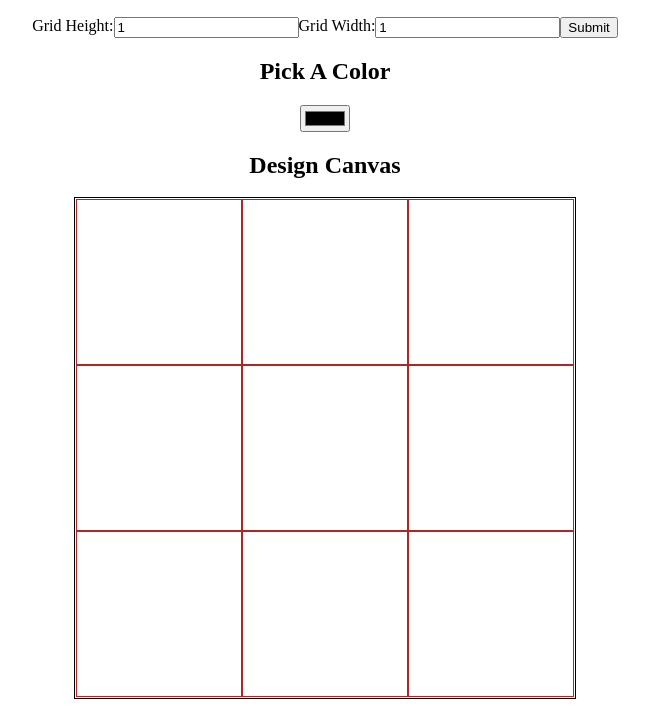
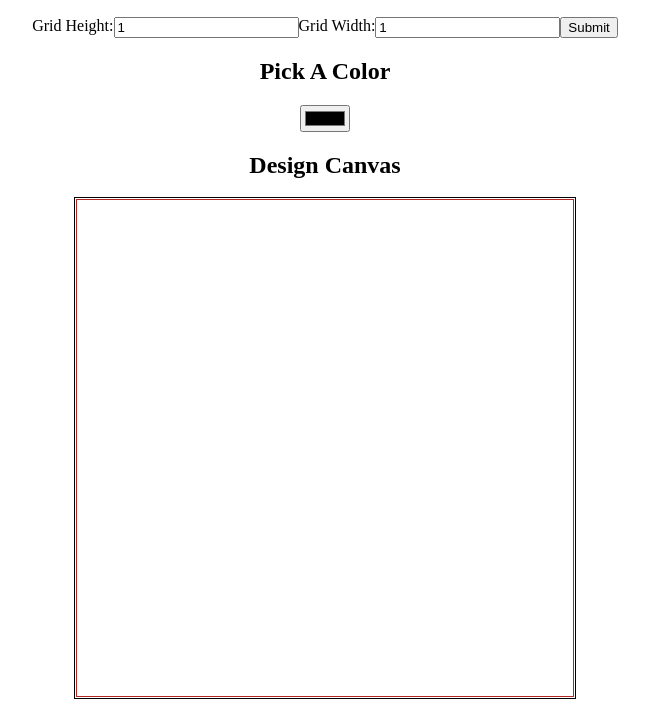
Before and after one commit to cah311/etch-a-sketch, a plain HTML site: page index.html in a window 1280 px wide. Both pictures are taken after a click on the input 904 px from the left and 137 px from the top of the page. Shown: the part 110-816 px from the top of the page, without its empty margins (315-964 px from the left). Drawn offline with Linux system fonts and the light colour scheme.

Commit message:
Take user input for height and width

```diff
--- a/index.html
+++ b/index.html
@@ -15,7 +15,7 @@
         <input type="number" id="inputHeight" name="height" min="1" value="1">
         Grid Width:
         <input type="number" id="inputWidth" name="width" min="1" value="1">
-        <input type="submit" onclick="makeGrid(3);return false;">
+        <input type="submit" onclick="makeGrid(document.getElementById('inputHeight').value,document.getElementById('inputWidth').value);return false;">
     </form>
 
     <h2>Pick A Color</h2>
--- a/javaScript/script.js
+++ b/javaScript/script.js
@@ -1,15 +1,15 @@
 
-function makeGrid(x) {
+function makeGrid(a,b) {
     let tbl = document.getElementById("pixelCanvas")
 
-    for (let i = 0; i < x; i++) {
+    for (let i = 0; i < a; i++) {
         let myRow = document.createElement("tr");
         myRow.id = "row" + i;
 
         tbl.appendChild(myRow);
         let rowW = document.getElementById("row" + i);
 
-        for( let j = 0; j < x; j++) {
+        for( let j = 0; j < b; j++) {
             let myCell = document.createElement("td");
 
             rowW.appendChild(myCell);
```
